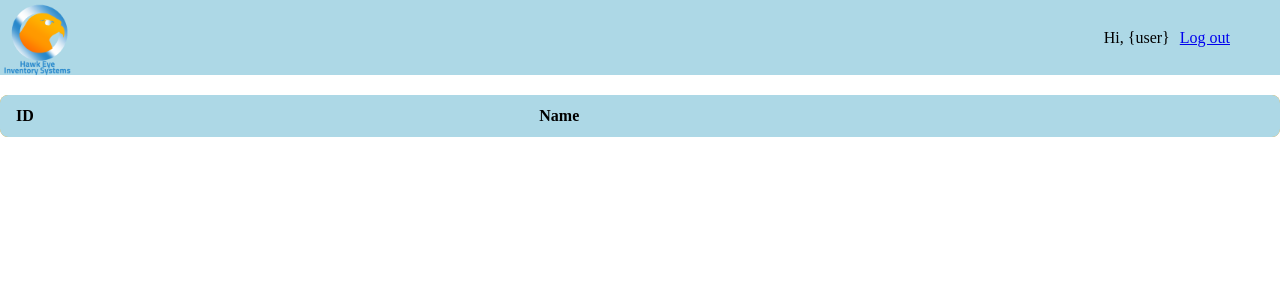
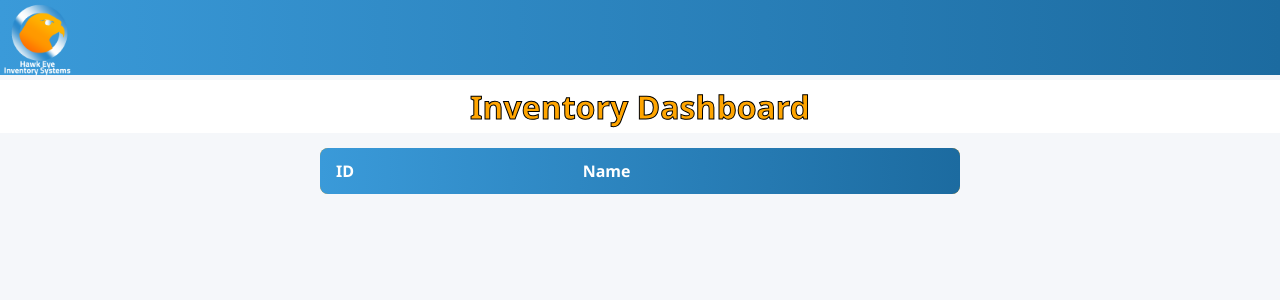
Before and after one commit to connor-w-smith/HawkEye, a Flask app: page / in a window 1280 px wide. Shown: the top 300 px of the page. Run offline with Flask 3, Linux system fonts and the light colour scheme; data that the repository does not hold is empty; some libraries are stand-ins or nearby versions.

Commit message:
Styling changes
I updated the styling and the logo for the website. The user can now visually see the information on the website.

```diff
--- a/static/index.css
+++ b/static/index.css
@@ -5,7 +5,8 @@ img {
 }
 
 .top-toolbar {
-    background-color: lightblue;
+    background: linear-gradient(90deg, #3a9ad9, #1c6ba0);
+    color: white;
     display: flex;
     /* justify-content: space-between; */
     align-items: center;
@@ -31,15 +32,37 @@ img {
     padding: 0;
 }
 
+body {
+    font-family: 'Segoe UI', Tahoma, Geneva, Verdana, sans-serif;
+    background-color: #f5f7fa;
+    color: #333
+}
+
+/*Start of the header styling*/
+.header-display {
+    background: white;
+    text-align: center;
+    padding: 5px;
+    margin-top: 5px;
+    margin-bottom: 15px;
+}
+
+h1 {
+    color:#ffa500;
+    -webkit-text-stroke: 1px black;
+}
+
+
 /*Start of the table styling*/
 .data-display {
     margin-top: 20px;
-    width: 100%;
+    width: 50%;
     border-collapse: collapse;
     background: orange;
     border-radius: 8px;
     overflow: hidden;
     box-shadow: 0 4px 10px rgba(0, 0, 0, 0, .05);
+    margin: auto;
 }
 
 .data-display th,
@@ -49,16 +72,18 @@ img {
 }
 
 .data-display thead {
-    background: lightblue;
-    color: black;
+    background: linear-gradient(90deg, #3a9ad9, #1c6ba0);
+    color: white;
 }
 
 .data-display tbody tr {
+    background: white;
+    transition: background 0.3s;
     border-bottom: 1px solid black;
 }
 
 .data-display tbody tr:hover {
-    background: white;
+    background: #ffa500;
 }
 
 .data-display tbody tr:last-child {
--- a/templates/index.html
+++ b/templates/index.html
@@ -14,11 +14,15 @@
 </head>
 <body>
     <div class="top-toolbar">
-        <img src="/Images/logo.png" alt="HawkEye Inventory Systems Logo">
+        <img src="{{ url_for('static', filename='CapstoneLogoWhiteText.png') }}" alt="HawkEye Inventory Systems Logo">
         <div class="toolbar-content">
-            <p>Hi, {user}</p>
-            <a href="#">Log out</a>
+            <!--<p>Hi, {user}</p> -->
+            <!-- <a href="#">Log out</a> -->
         </div>
+    </div>
+
+    <div class="header-display">
+        <h1>Inventory Dashboard</h1>
     </div>
 
     <table class="data-display">
```
Also changed, not shown: static/CapstoneLogoWhiteText.png (added), static/logo.png (renamed from Images/logo.png).
